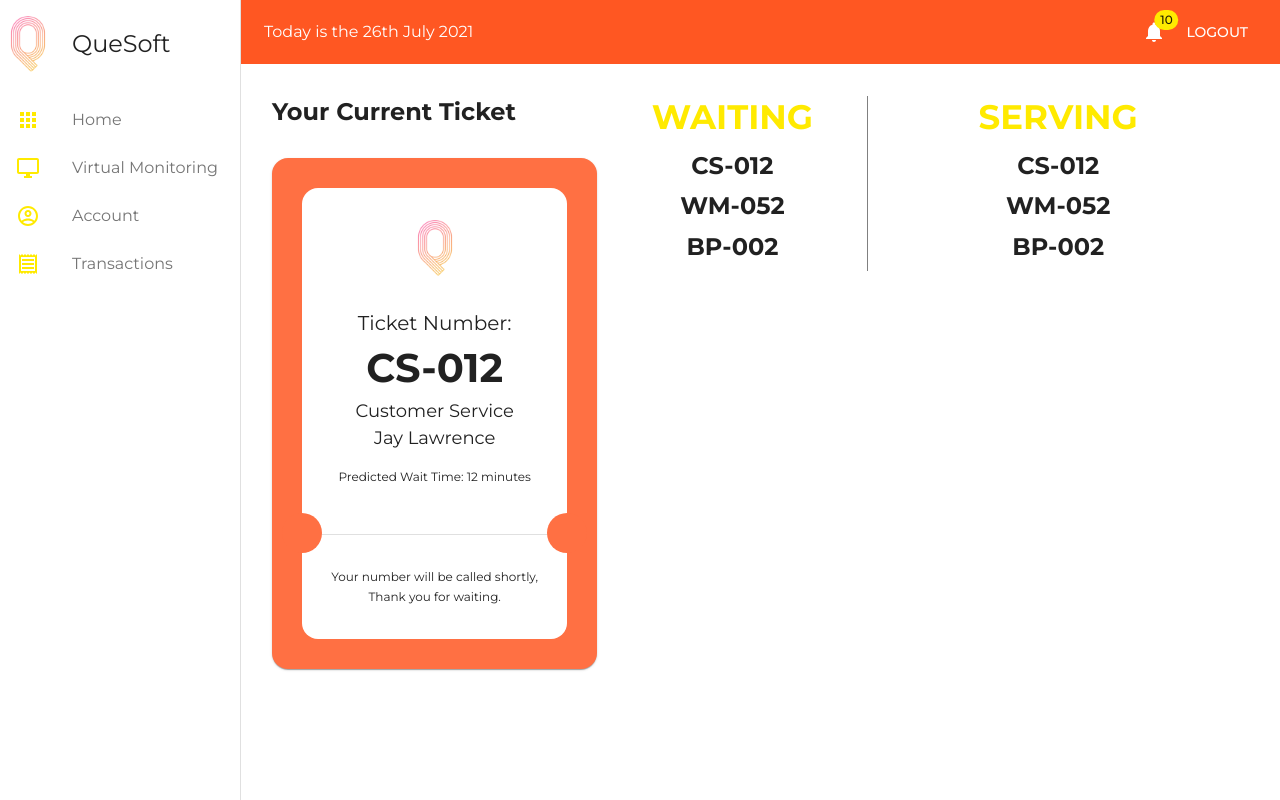
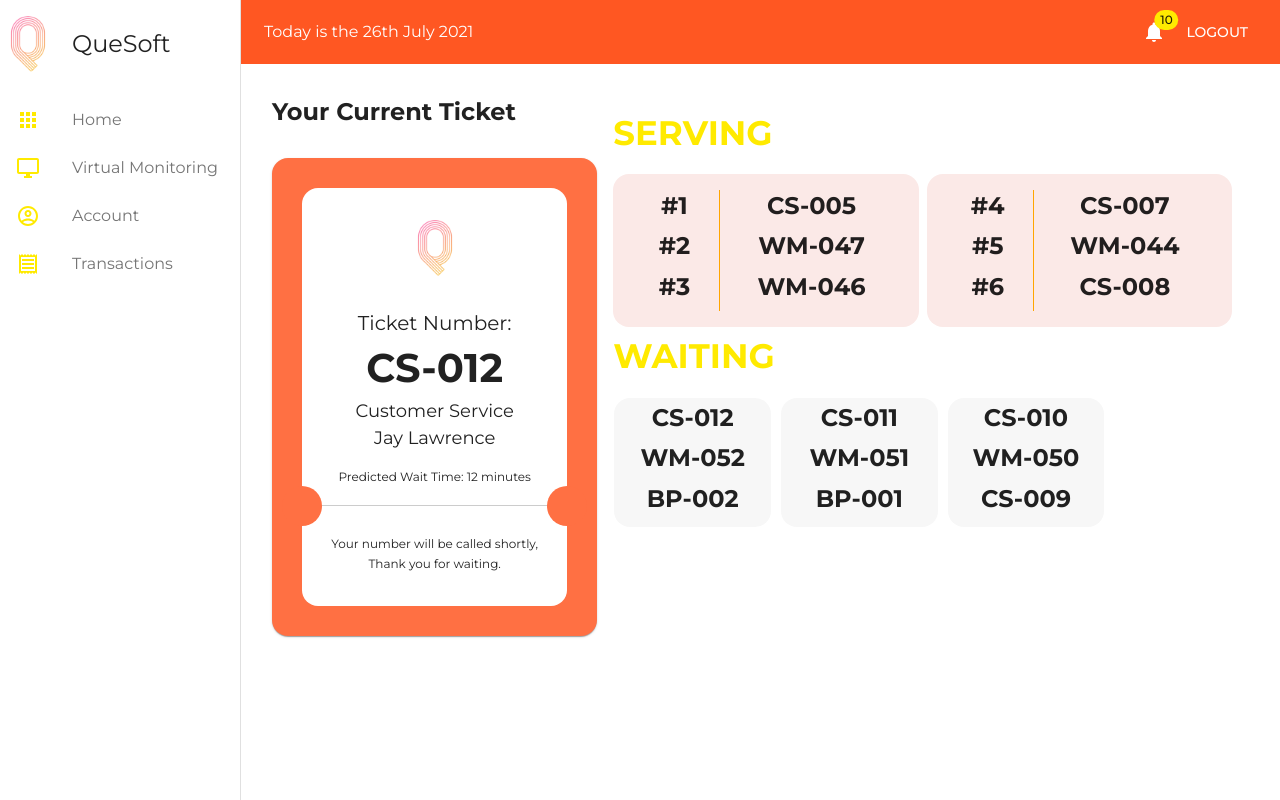
Before and after one commit to JayLawrence23/queuing-system, a React (Create React App) app: page /queuing-system/virtualmonitoring in a window 1280 px wide. Built offline with nearby package versions, Linux system fonts and the light colour scheme.

Commit message:
initial commit

```diff
--- a/src/Components/Ticket.js
+++ b/src/Components/Ticket.js
@@ -37,6 +37,15 @@ const useStyles = makeStyles((theme) => ({
         '&:hover': {
             color: 'white'
         }
+    },
+    divider: {
+        content: '',
+        width: '100%',
+        height: .7,
+        opacity: .4,
+        background: 'gray',
+        position: 'absolute',
+        bottom: '24%'
     }
 }));
 
@@ -55,9 +64,10 @@ const Ticket = () => {
                     <Box fontWeight="fontWeightBold" fontSize={40}>CS-012</Box>
                     <Box fontSize={18}>Customer Service</Box>
                     <Box fontSize={18}>Jay Lawrence</Box>
-                    <Box fontSize={12} style={{ marginTop: '1rem'}}>Predicted Wait Time: 12 minutes</Box>
+                    <Box fontSize={12} style={{ marginBlock: '1rem'}}>Predicted Wait Time: 12 minutes</Box>
                 </Typography>
-                <Divider style={{ margin: '3rem 0 0 0'}}variant="middle" />
+
+                <div className={classes.divider} ></div>
                 <div className={classes.bite} style={{ right: -20, bottom: '19%' }}></div>
                 <div className={classes.bite} style={{ left: -20, bottom: '19%'}}></div>
                 <Typography variant="caption" display="block" style={{ margin: '2rem 0'}} gutterBottom>
--- a/src/Pages/Customer/VirtualMonitoring.jsx
+++ b/src/Pages/Customer/VirtualMonitoring.jsx
@@ -37,6 +37,40 @@ const useStyles = makeStyles((theme) => ({
         '&:hover': {
             color: 'white'
         }
+    },
+    callingtitle: {
+        fontWeight: 'bold',
+        [theme.breakpoints.down('sm')]: {
+            fontSize: 30,
+        },
+        [theme.breakpoints.down('xs')]: {
+            fontSize: '5vw',
+        },
+    },
+    callingcontent: {
+        fontWeight: 'bold',
+        [theme.breakpoints.down('sm')]: {
+            fontSize: 18,
+        },
+        [theme.breakpoints.down('xs')]: {
+            fontSize: '4vw',
+        },
+    },
+    countercontainer: {
+        padding: '1rem',
+        textAlign: 'center',
+        borderRadius: 16,
+        background: theme.palette.primary[50],
+        [theme.breakpoints.down('xs')]: {
+            padding: '.5rem',
+        },
+    },
+    waitingcontainer: {
+        paddingBlock: '1rem',
+        textAlign: 'center',
+        borderRadius: 16,
+        background: '#F7F7F7',
+        margin: 5
     }
 }));
 
@@ -62,25 +96,182 @@ const VirtualMonitoring = () => {
                     <Ticket />
                 </Grid>
 
-                <Grid item md={8} xs={12}>
-                    <Grid container>
-                        <Grid item xs={5} style={{ borderRight: '1px gray solid', textAlign: 'center' }}>
+                <Grid item md={8} xs={12} style={{ padding: '1rem' }}>
+                    <Grid container spacing={1}>
+                        <Grid item xs={12}>
                             <Typography
                                 variant="h4"
                                 color="secondary"
                                 component="h4"
-                                style={{ fontWeight: 'bold' }}
+                                className={classes.callingtitle}
                                 gutterBottom
+                                noWrap
+                            >
+                                SERVING
+                            </Typography>
+                        </Grid>
+
+                        <Grid item xs={12} sm={6}>
+                            <Grid container className={classes.countercontainer}>
+                                <Grid item xs={4} style={{ borderRight: '1px orange solid' }}>
+                                    <Typography
+                                        variant="h5"
+                                        color="textPrimary"
+                                        component="h4"
+                                        className={classes.callingcontent}
+                                        gutterBottom
+                                    >
+                                        #1
+                                    </Typography>
+
+                                    <Typography
+                                        variant="h5"
+                                        color="textPrimary"
+                                        component="h4"
+                                        className={classes.callingcontent}
+                                        gutterBottom
+                                    >
+                                        #2
+                                    </Typography>
+
+                                    <Typography
+                                        variant="h5"
+                                        color="textPrimary"
+                                        component="h4"
+                                        className={classes.callingcontent}
+                                        gutterBottom
+                                    >
+                                        #3
+                                    </Typography>
+                                </Grid>
+
+                                <Grid item xs={8}>
+                                    <Typography
+                                        variant="h5"
+                                        color="textPrimary"
+                                        component="h4"
+                                        className={classes.callingcontent}
+                                        gutterBottom
+                                    >
+                                        CS-005
+                                    </Typography>
+
+                                    <Typography
+                                        variant="h5"
+                                        color="textPrimary"
+                                        component="h4"
+                                        className={classes.callingcontent}
+                                        gutterBottom
+                                    >
+                                        WM-047
+                                    </Typography>
+
+                                    <Typography
+                                        variant="h5"
+                                        color="textPrimary"
+                                        component="h4"
+                                        className={classes.callingcontent}
+                                        gutterBottom
+                                    >
+                                        WM-046
+                                    </Typography>
+
+                                </Grid>
+                            </Grid>
+
+                        </Grid>
+
+                        <Grid item xs={12} sm={6}>
+                            <Grid container className={classes.countercontainer}>
+                                <Grid item xs={4} style={{ borderRight: '1px orange solid' }}>
+                                    <Typography
+                                        variant="h5"
+                                        color="textPrimary"
+                                        component="h4"
+                                        className={classes.callingcontent}
+                                        gutterBottom
+                                    >
+                                        #4
+                                    </Typography>
+
+                                    <Typography
+                                        variant="h5"
+                                        color="textPrimary"
+                                        component="h4"
+                                        className={classes.callingcontent}
+                                        gutterBottom
+                                    >
+                                        #5
+                                    </Typography>
+
+                                    <Typography
+                                        variant="h5"
+                                        color="textPrimary"
+                                        component="h4"
+                                        className={classes.callingcontent}
+                                        gutterBottom
+                                    >
+                                        #6
+                                    </Typography>
+                                </Grid>
+
+                                <Grid item xs={8}>
+                                    <Typography
+                                        variant="h5"
+                                        color="textPrimary"
+                                        component="h4"
+                                        className={classes.callingcontent}
+                                        gutterBottom
+                                    >
+                                        CS-007
+                                    </Typography>
+
+                                    <Typography
+                                        variant="h5"
+                                        color="textPrimary"
+                                        component="h4"
+                                        className={classes.callingcontent}
+                                        gutterBottom
+                                    >
+                                        WM-044
+                                    </Typography>
+
+                                    <Typography
+                                        variant="h5"
+                                        color="textPrimary"
+                                        component="h4"
+                                        className={classes.callingcontent}
+                                        gutterBottom
+                                    >
+                                        CS-008
+                                    </Typography>
+
+                                </Grid>
+                            </Grid>
+
+                        </Grid>
+
+                        <Grid item xs={12}>
+                            <Typography
+                                variant="h4"
+                                color="secondary"
+                                component="h4"
+                                className={classes.callingtitle}
+                                gutterBottom
+                                noWrap
                             >
                                 WAITING
                             </Typography>
+                        </Grid>
+
+                        <Grid item xs={5} sm={3} className={classes.waitingcontainer}>
 
                             {/* { For the mean time } */}
                             <Typography
                                 variant="h5"
                                 color="textPrimary"
                                 component="h4"
-                                style={{ fontWeight: 'bold' }}
+                                className={classes.callingcontent}
                                 gutterBottom
                             >
                                 CS-012
@@ -90,7 +281,7 @@ const VirtualMonitoring = () => {
                                 variant="h5"
                                 color="textPrimary"
                                 component="h4"
-                                style={{ fontWeight: 'bold' }}
+                                className={classes.callingcontent}
                                 gutterBottom
                             >
                                 WM-052
@@ -100,7 +291,7 @@ const VirtualMonitoring = () => {
                                 variant="h5"
                                 color="textPrimary"
                                 component="h4"
-                                style={{ fontWeight: 'bold' }}
+                                className={classes.callingcontent}
                                 gutterBottom
                             >
                                 BP-002
@@ -108,51 +299,79 @@ const VirtualMonitoring = () => {
 
                         </Grid>
 
-                        <Grid item xs={7} style={{ textAlign: 'center' }}>
-                            <Typography
-                                variant="h4"
-                                color="secondary"
-                                component="h4"
-                                style={{ fontWeight: 'bold' }}
-                                gutterBottom
-                            >
-                                SERVING
-                            </Typography>
+                        <Grid item xs={5} sm={3} className={classes.waitingcontainer}>
 
                             {/* { For the mean time } */}
                             <Typography
                                 variant="h5"
                                 color="textPrimary"
                                 component="h4"
-                                style={{ fontWeight: 'bold' }}
+                                className={classes.callingcontent}
                                 gutterBottom
                             >
-                                CS-012
+                                CS-011
                             </Typography>
 
                             <Typography
                                 variant="h5"
                                 color="textPrimary"
                                 component="h4"
-                                style={{ fontWeight: 'bold' }}
+                                className={classes.callingcontent}
                                 gutterBottom
                             >
-                                WM-052
+                                WM-051
                             </Typography>
 
                             <Typography
                                 variant="h5"
                                 color="textPrimary"
                                 component="h4"
-                                style={{ fontWeight: 'bold' }}
+                                className={classes.callingcontent}
                                 gutterBottom
                             >
-                                BP-002
+                                BP-001
+                            </Typography>
+
+                        </Grid>
+
+                        <Grid item xs={5} sm={3} className={classes.waitingcontainer}>
+
+                            {/* { For the mean time } */}
+                            <Typography
+                                variant="h5"
+                                color="textPrimary"
+                                component="h4"
+                                className={classes.callingcontent}
+                                gutterBottom
+                            >
+                                CS-010
+                            </Typography>
+
+                            <Typography
+                                variant="h5"
+                                color="textPrimary"
+                                component="h4"
+                                className={classes.callingcontent}
+                                gutterBottom
+                            >
+                                WM-050
+                            </Typography>
+
+                            <Typography
+                                variant="h5"
+                                color="textPrimary"
+                                component="h4"
+                                className={classes.callingcontent}
+                                gutterBottom
+                            >
+                                CS-009
                             </Typography>
 
                         </Grid>
                     </Grid>
                 </Grid>
+
+
 
             </Grid>
         </Layout>
```
